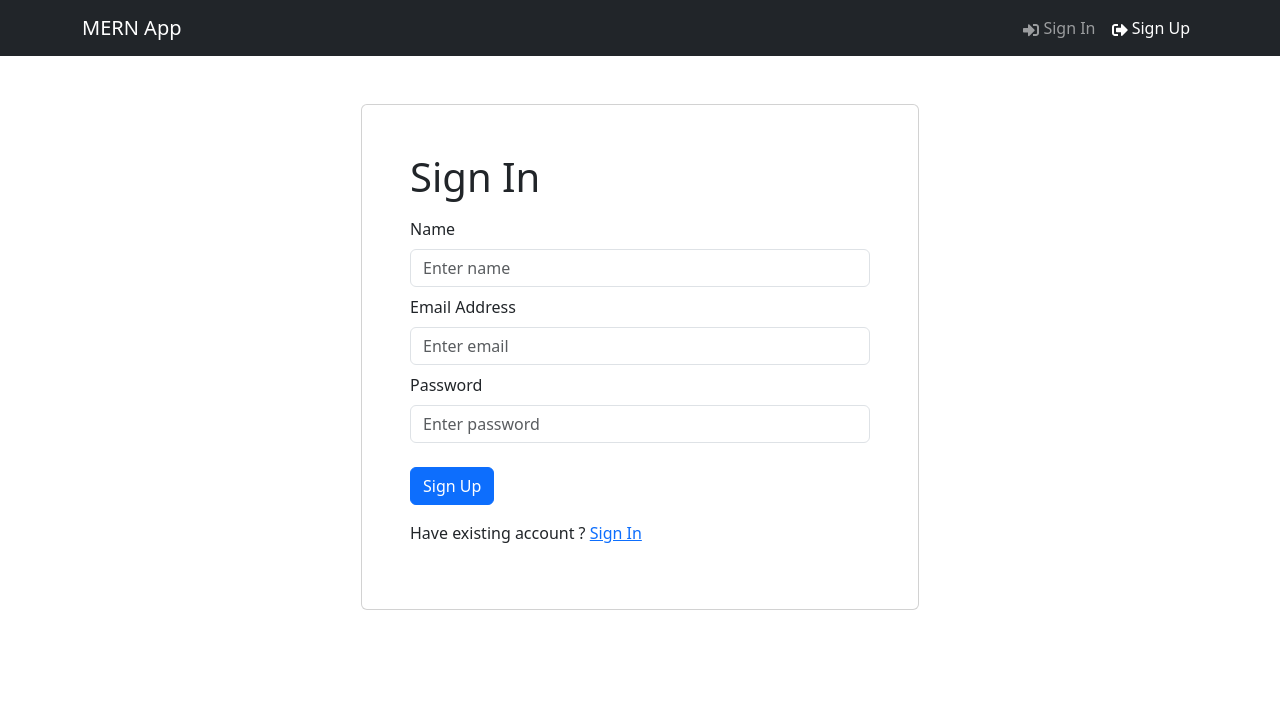
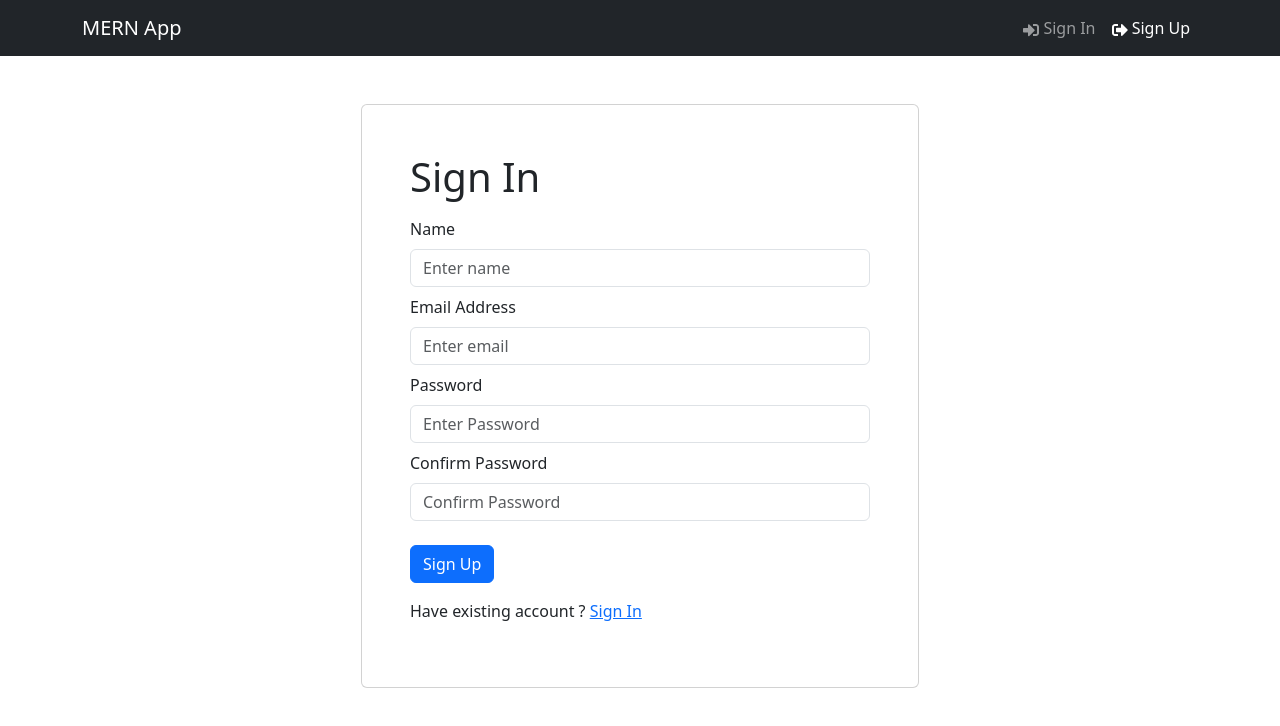
Before and after one commit to Anirudh-koushik-99/User-Auth, a React (Create React App) app in the folder frontend/: page /register in a window 1280 px wide. Shown: the top 726 px of the page. Built offline with nearby package versions, Linux system fonts and the light colour scheme.

Commit message:
Redux toolkit setup

```diff
--- a/frontend/src/app/store.js
+++ b/frontend/src/app/store.js
@@ -1,8 +1,9 @@
-import { configureStore } from '@reduxjs/toolkit';
-import counterReducer from '../features/counter/counterSlice';
+import { configureStore } from "@reduxjs/toolkit";
 
 export const store = configureStore({
-  reducer: {
-    counter: counterReducer,
-  },
+  reducer: {},
+  middlewares: (getDefaultMiddleware) => getDefaultMiddleware(),
+  devTools: true,
 });
+
+export default store;
--- a/frontend/src/screens/RegisterScreen.jsx
+++ b/frontend/src/screens/RegisterScreen.jsx
@@ -7,6 +7,7 @@ const RegisterScreen = () => {
     const [name, setName] = useState("")
   const [email, setEmail] = useState("");
   const [password, setPassword] = useState("");
+  const [confirmPassword, setConfirmPassword] = useState("");
 
   const submitHandler = async (e) => {
     e.preventDefault();
@@ -43,8 +44,18 @@ const RegisterScreen = () => {
           <Form.Control
             type="password"
             value={password}
-            placeholder="Enter password"
-            onChange={(e) => setEmail(e.target.value)}
+            placeholder="Enter Password"
+            onChange={(e) => setPassword(e.target.value)}
+          ></Form.Control>
+        </Form.Group>
+
+        <Form.Group className="my-2" controlId="confirmPassword">
+          <Form.Label>Confirm Password</Form.Label>
+          <Form.Control
+            type="password"
+            value={confirmPassword}
+            placeholder="Confirm Password"
+            onChange={(e) => setConfirmPassword(e.target.value)}
           ></Form.Control>
         </Form.Group>
 
```
Also changed, not shown: frontend/src/index.js (+27 -22 lines).
